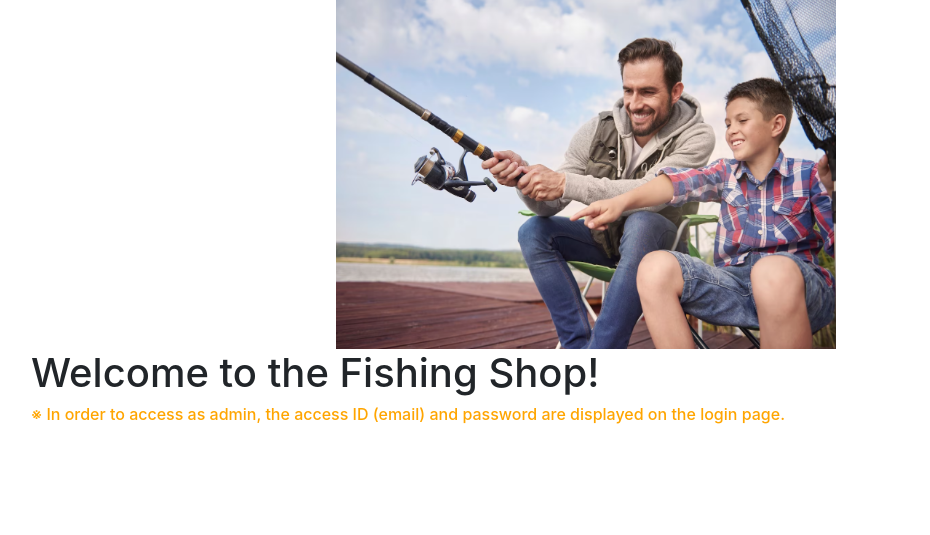
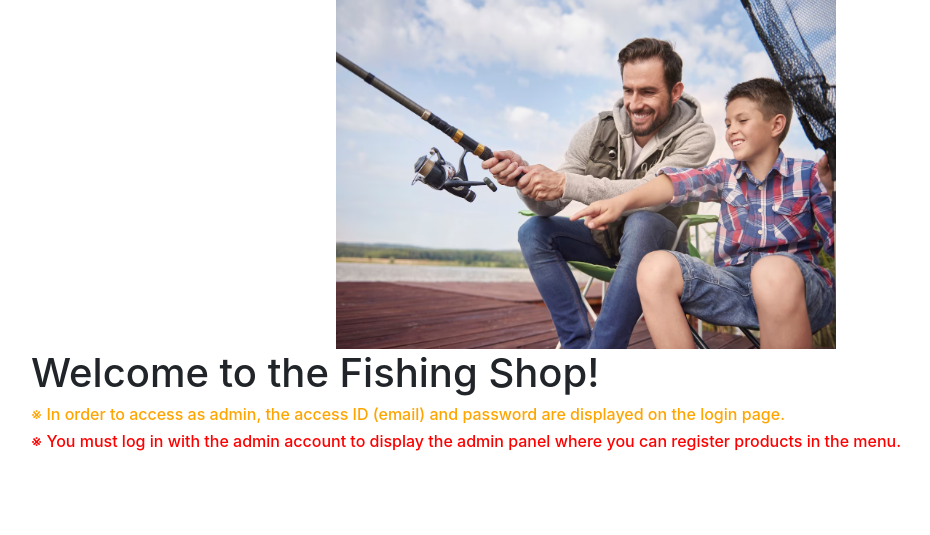
Before and after one commit to wodka12/Web-Application-Python-Based, a Flask app: page / in a window 1280 px wide. Shown: the part 57-592 px from the top of the page, without its empty margins (54-984 px from the left). Run offline with Flask 3, Linux system fonts and the light colour scheme; data that the repository does not hold is empty; some libraries are stand-ins or nearby versions.

Commit message:
input description

```diff
--- a/templates/home.html
+++ b/templates/home.html
@@ -7,6 +7,7 @@
 </div>
 <h1>Welcome to the Fishing Shop!</h1>
 <h6 style="color: orange;">※ In order to access as admin, the access ID (email) and password are displayed on the login page.</h6>
+<h6 style="color: red;">※ You must log in with the admin account to display the admin panel where you can register products in the menu.</h6>
 <div>
     {% for product in products %}
     <p>Product Name: {{ product.name }}</p>
```
